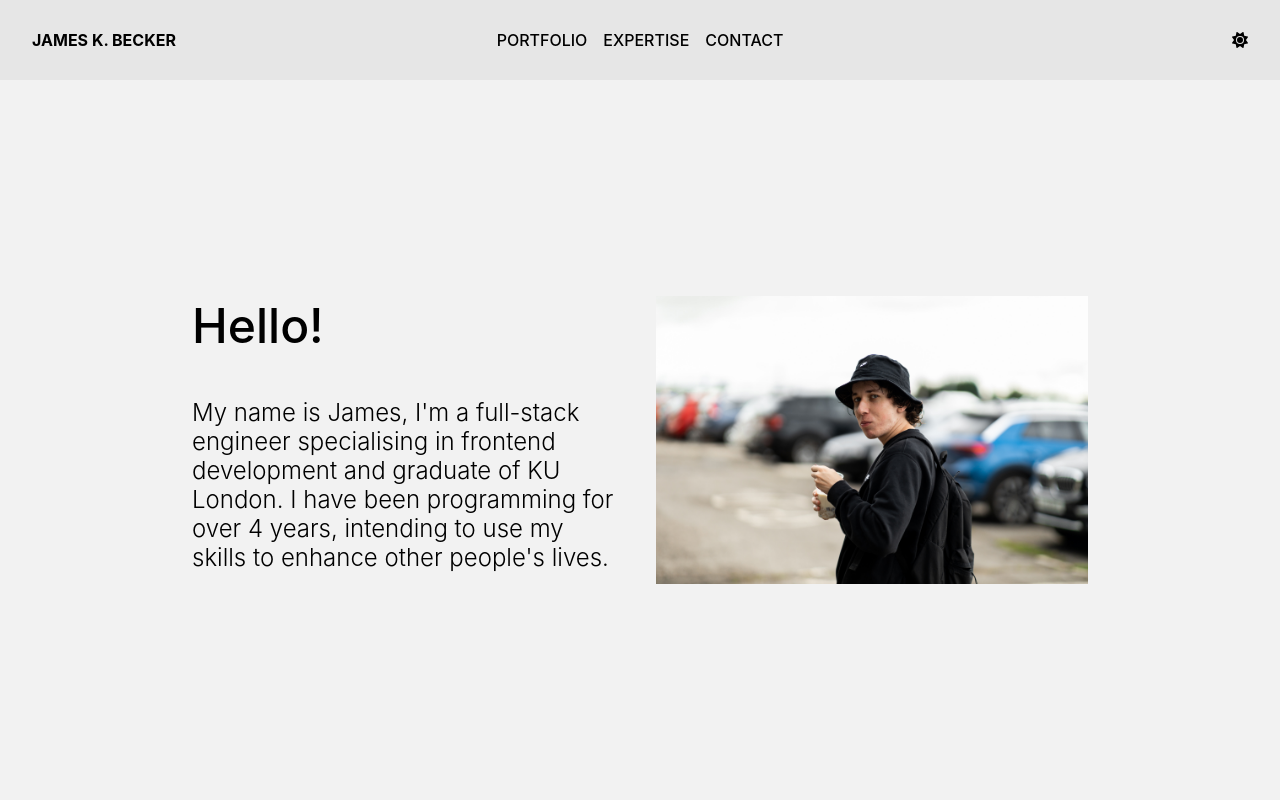
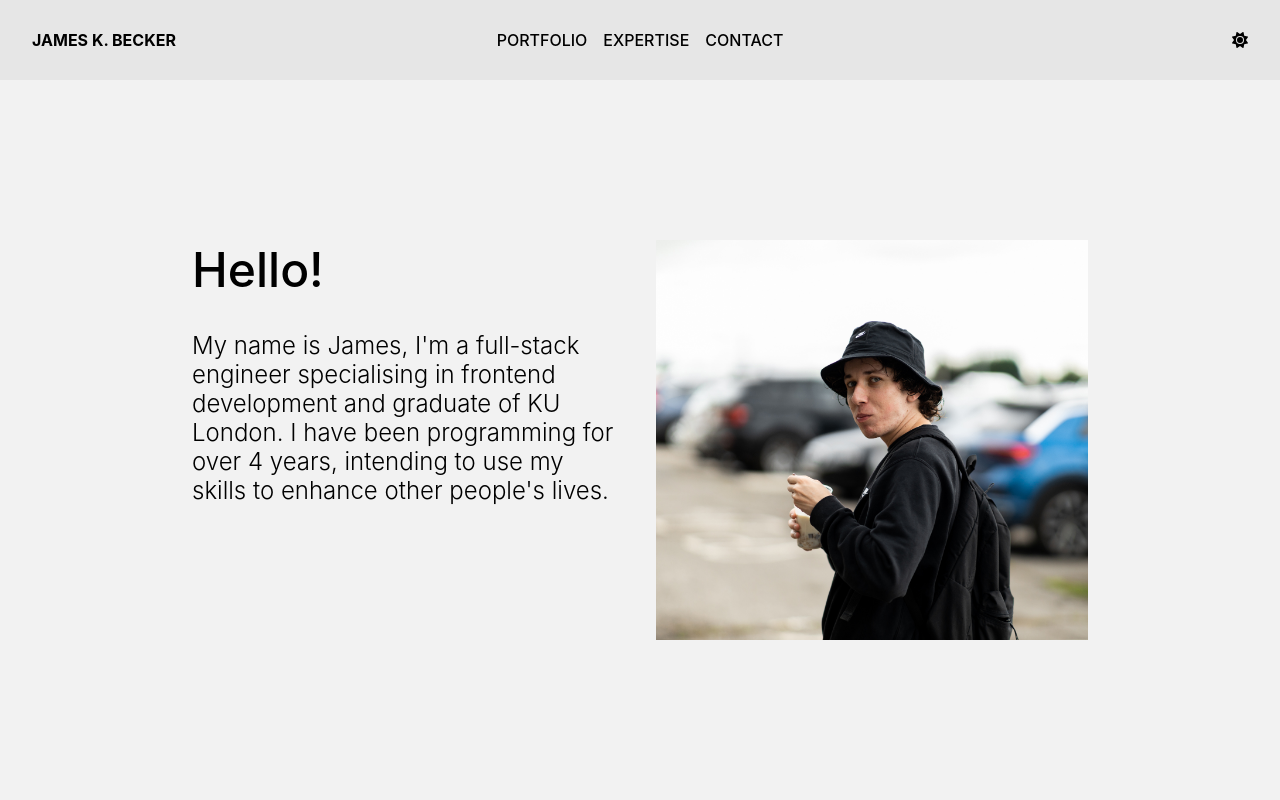
Before and after one commit to jameskbecker/portfolio-old, a Next.js app: page / in a window 1280 px wide. Shown: the top 800 px of the page. Built offline with nearby package versions, Linux system fonts and the light colour scheme.

Commit message:
Made improvements to HeroSection

```diff
--- a/src/components/sections/heroSection/index.tsx
+++ b/src/components/sections/heroSection/index.tsx
@@ -1,16 +1,17 @@
+import Image from 'next/image';
 import styled from 'styled-components';
 
 const StyledHeroSection = styled.section`
   display: grid;
-  grid-template-columns: 1fr 1fr;
-  grid-template-rows: min-content auto;
+  grid-auto-columns: 1fr 1fr;
+  grid-auto-rows: max-content 1fr;
   grid-auto-flow: column;
   align-content: center;
   grid-gap: 2rem;
-  height: 90vh;
+  height: calc(90vh - 20rem);
 
   background: ${({ theme }: any) => theme.heroSection};
-  padding: 0 12rem;
+  padding: 10rem 12rem;
 
   p {
     font-size: 1.5rem;
@@ -23,6 +24,11 @@ const StyledHeroSection = styled.section`
   }
 `;
 
+const HeroImageContainer = styled.div`
+  position: relative;
+  grid-row: span 2;
+`;
+
 const HeroSection = () => (
   <StyledHeroSection>
     <h1>Hello!</h1>
@@ -31,8 +37,9 @@ const HeroSection = () => (
       development and graduate of KU London. I have been programming for over 4
       years, intending to use my skills to enhance other people&apos;s lives.
     </p>
-
-    <img src="/cover.jpg" />
+    <HeroImageContainer>
+      <Image src="/cover.jpg" layout="fill" objectFit="cover" />
+    </HeroImageContainer>
   </StyledHeroSection>
 );
 
```
